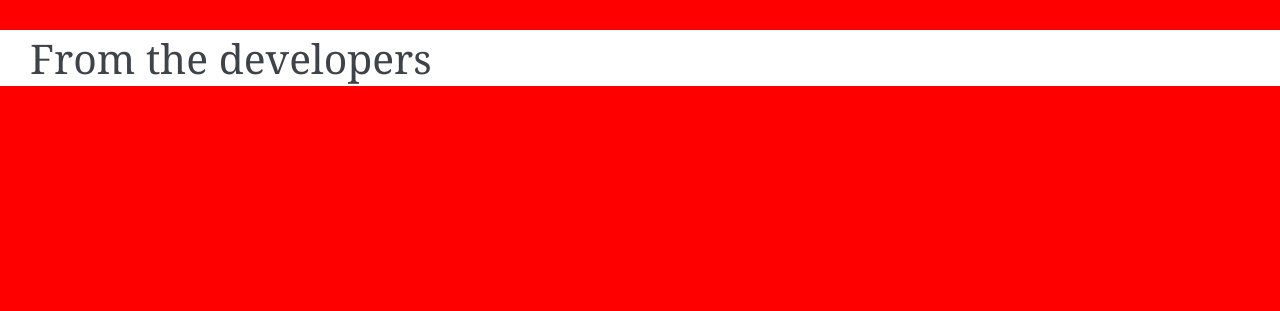
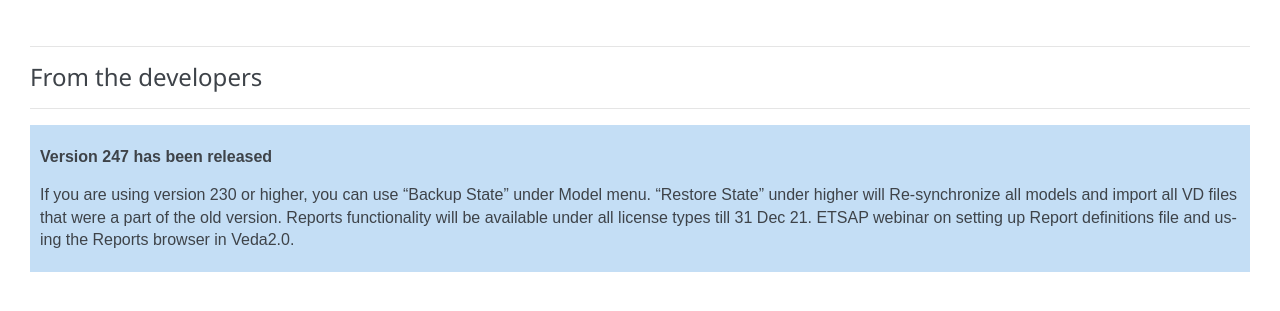
Before and after one commit to kanors-emr/VedaOnline-Pages, a Sphinx documentation site: the page built from source/news.rst, in a window 1280 px wide. Shown: the top 311 px of the page. Built offline with Sphinx 7.4.7, drawn with Linux system fonts in a browser that asks for light colours.

Commit message:
updated files

```diff
--- a/source/_static/css/custom.css
+++ b/source/_static/css/custom.css
@@ -1,3 +1,32 @@
-body{
-background-color: red;
+body {
+    margin: 0;
+    font-family: sans-serif;
+    font-size: 1rem;
+    font-weight: 400;
+    line-height: 1.5 !important;
+    color: #212529 !important;
+    text-align: left;
+    background-color: #fff;
 }
+
+h4 {
+
+    font-family: "Segoe UI",Roboto,"Helvetica Neue",Arial,"Noto Sans",sans-serif!important;
+    margin-top: 0!important;
+    margin-bottom: 0.5rem !important;
+    font-size: 1.5rem !important;
+    font-weight: 500 !important;
+    line-height: 1.2 !important;
+}
+
+hr {
+    margin-top: 1rem;
+    margin-bottom: 1rem;
+    border: 0;
+    border-top: 1px solid rgba(0,0,0,.1);
+}
+
+#developer-content {
+    background-color: #c4def5;
+    padding: 5px 10px;
+}
--- a/source/conf.py
+++ b/source/conf.py
@@ -49,7 +49,7 @@
 # Add any paths that contain custom static files (such as style sheets) here,
 # relative to this directory. They are copied after the builtin static files,
 # so a file named "default.css" will overwrite the builtin "default.css".
-html_static_path = ['_static']
+html_static_path = ['_static/css/']
 
 def setup(app):
     app.add_css_file('css/custom.css')
--- a/source/news.rst
+++ b/source/news.rst
@@ -1,2 +1,12 @@
-From the developers
-===================
+.. raw:: html
+
+   <hr/><h4>From the developers</h4><hr/>
+
+   <div id="developer-content">
+    <p><strong>Version 247 has been released</strong></p>
+    <p>
+       If you are using version 230 or higher, you can use “Backup State” under Model menu. “Restore State” under higher will Re-synchronize all models and import all VD files that were a part of the old version.
+       Reports functionality will be available under all license types till 31 Dec 21.
+       ETSAP webinar on setting up Report definitions file and using the Reports browser in Veda2.0.
+    </p>
+   </div>
```
